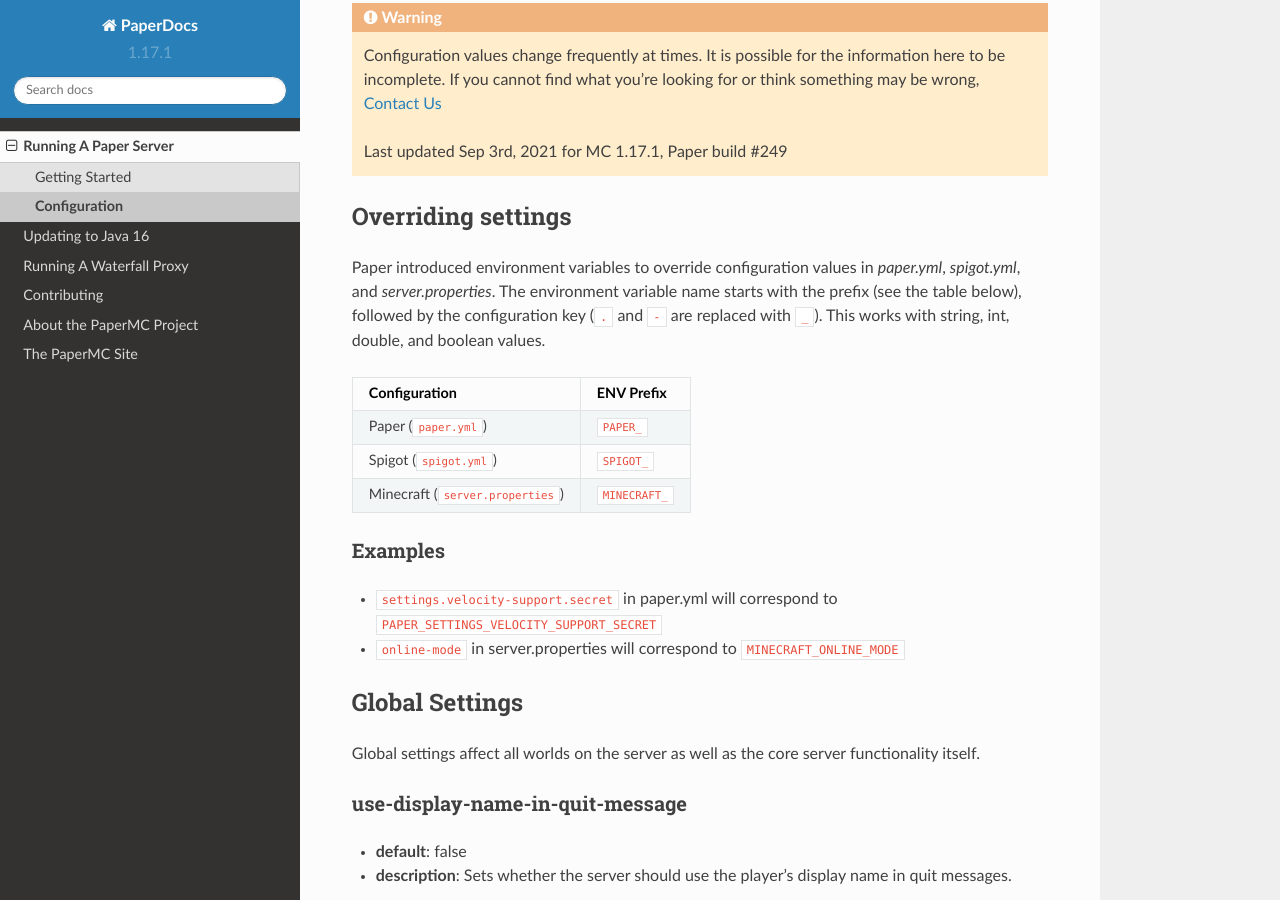
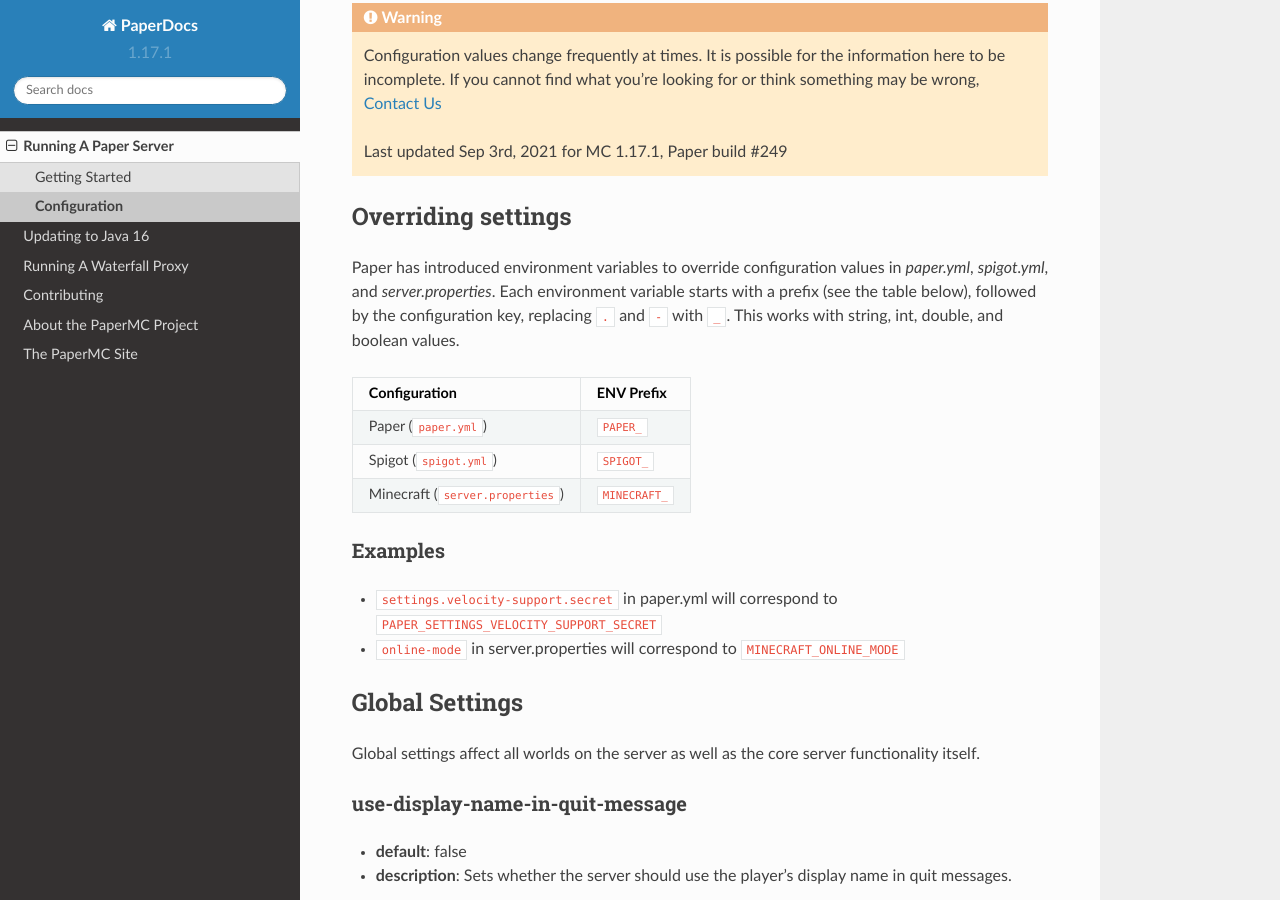
Before and after one commit to PaperMC/PaperDocs, a Sphinx documentation site: the page built from source/server/configuration.rst, in a window 1280 px wide and 900 px high, scrolled down 445 px. Built offline with Sphinx 7.4.7 and the Read the Docs theme 2.0.0, drawn with Linux system fonts in a browser that asks for light colours.

Commit message:
Improved wording
Co-authored-by: sulu5890 <sulu@sulu.me>

```diff
--- a/source/server/configuration.rst
+++ b/source/server/configuration.rst
@@ -25,8 +25,8 @@
 Overriding settings
 ===================
 
-Paper introduced environment variables to override configuration values in `paper.yml`, `spigot.yml`, and `server.properties`.
-The environment variable name starts with the prefix (see the table below), followed by the configuration key (``.`` and ``-`` are replaced with ``_``).
+Paper has introduced environment variables to override configuration values in `paper.yml`, `spigot.yml`, and `server.properties`.
+Each environment variable starts with a prefix (see the table below), followed by the configuration key, replacing ``.`` and ``-`` with ``_``.
 This works with string, int, double, and boolean values.
 
 +-----------------------------------+--------------------------+
```
